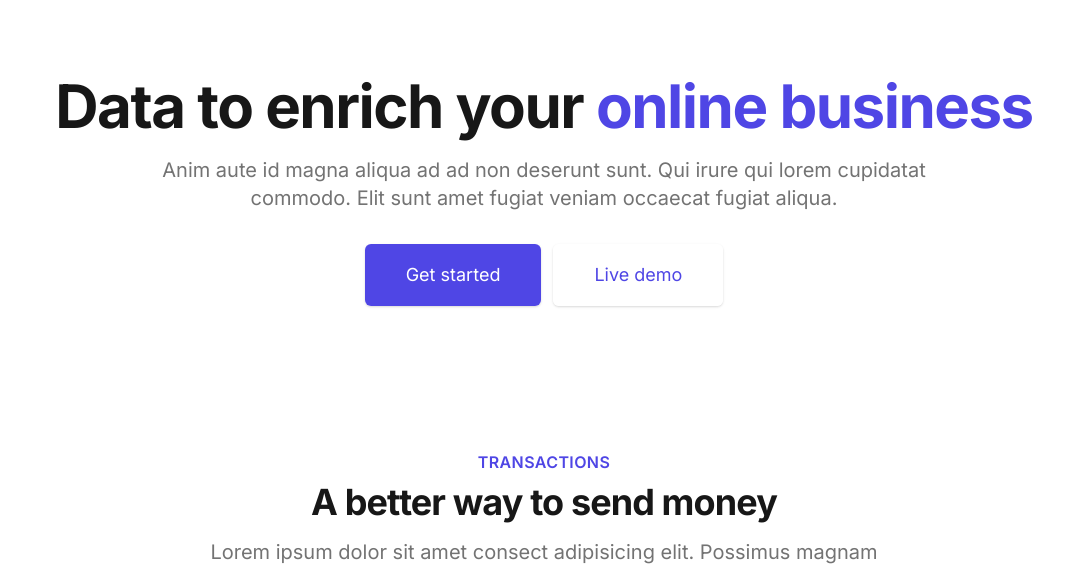
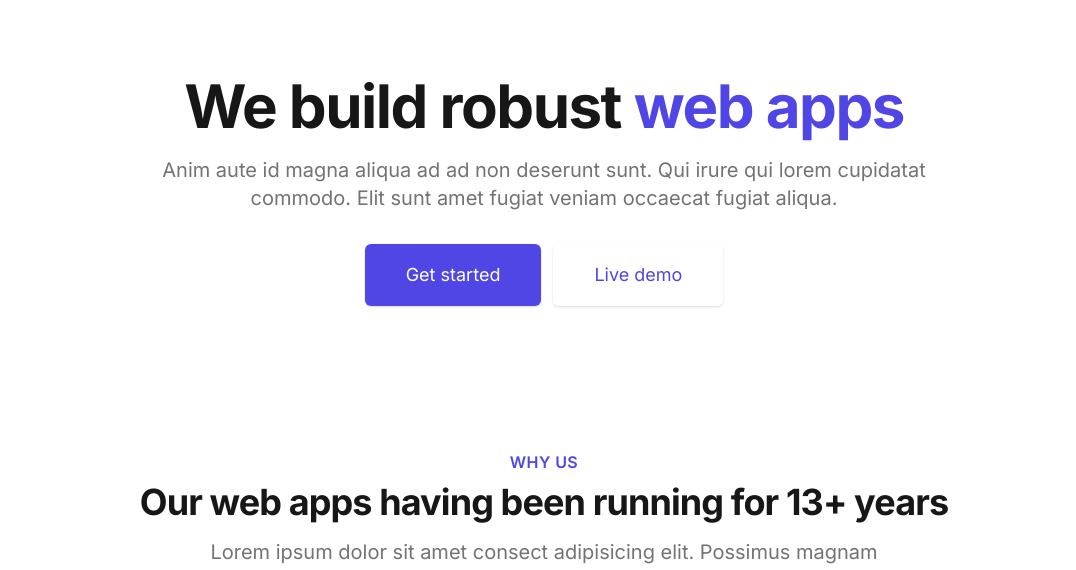
Before and after one commit to zenpow/beta.zenpow.com, a Next.js app: page / in a window 1280 px wide. Shown: the part 168-738 px from the top of the page, without its empty margins (96-1172 px from the left). Built offline with nearby package versions, Linux system fonts and the light colour scheme; no server answers; what @tailwindcss/typography would draw is missing.

Commit message:
updated with some content

```diff
--- a/components/Index/FeatureSection.js
+++ b/components/Index/FeatureSection.js
@@ -38,10 +38,10 @@ export default function FeatureSection() {
       <div className="max-w-7xl mx-auto px-4 sm:px-6 lg:px-8">
         <div className="lg:text-center">
           <h2 className="text-base text-indigo-600 font-semibold tracking-wide uppercase">
-            Transactions
+            Why Us
           </h2>
           <p className="mt-2 text-3xl leading-8 font-extrabold tracking-tight text-gray-900 sm:text-4xl dark:text-white">
-            A better way to send money
+            Our web apps having been running for 13+ years
           </p>
           <p className="mt-4 max-w-2xl text-xl text-gray-500 lg:mx-auto">
             Lorem ipsum dolor sit amet consect adipisicing elit. Possimus magnam voluptatum
--- a/components/Index/HeroSection.js
+++ b/components/Index/HeroSection.js
@@ -7,8 +7,8 @@ export default function HeroSection() {
         <main className="mt-16 mx-auto max-w-7xl px-4 sm:mt-24">
           <div className="text-center">
             <h1 className="text-4xl tracking-tight font-extrabold text-gray-900 sm:text-5xl md:text-6xl">
-              <span className="block xl:inline dark:text-white">Data to enrich your</span>{' '}
-              <span className="block text-indigo-600 xl:inline">online business</span>
+              <span className="block xl:inline dark:text-white">We build robust</span>{' '}
+              <span className="block text-indigo-600 xl:inline">web apps</span>
             </h1>
             <p className="mt-3 max-w-md mx-auto text-base text-gray-500 sm:text-lg md:mt-5 md:text-xl md:max-w-3xl">
               Anim aute id magna aliqua ad ad non deserunt sunt. Qui irure qui lorem cupidatat
```
